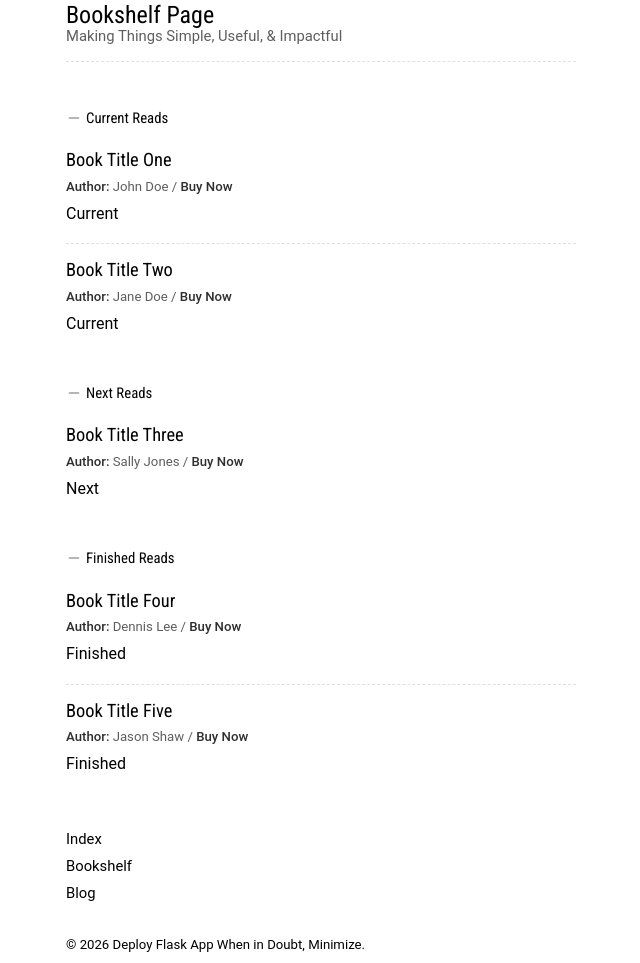
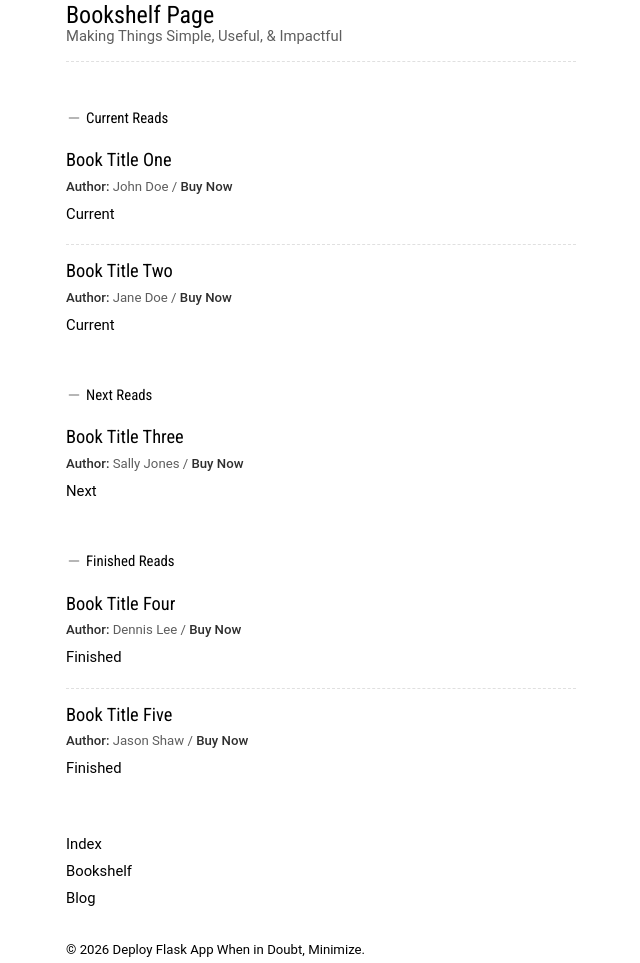
Before and after one commit to rindoshingen/Deploy-Flask-App, a Flask app: page /bookshelf/ in a window 1280 px wide. Shown: the part 191-1154 px from the top of the page, without its empty margins (319-959 px from the left). Run offline with Flask 3, Linux system fonts and the light colour scheme.

Commit message:
Add styles for book category in styles.css

```diff
--- a/static/css/styles.css
+++ b/static/css/styles.css
@@ -234,6 +234,10 @@ header {
         font-weight: 500;
         margin-bottom: 0.15rem;
     }
+
+    & .book__category {
+        font-size: var(--fw-heading--0925);
+    }
 }
 
 .book__author {
```
